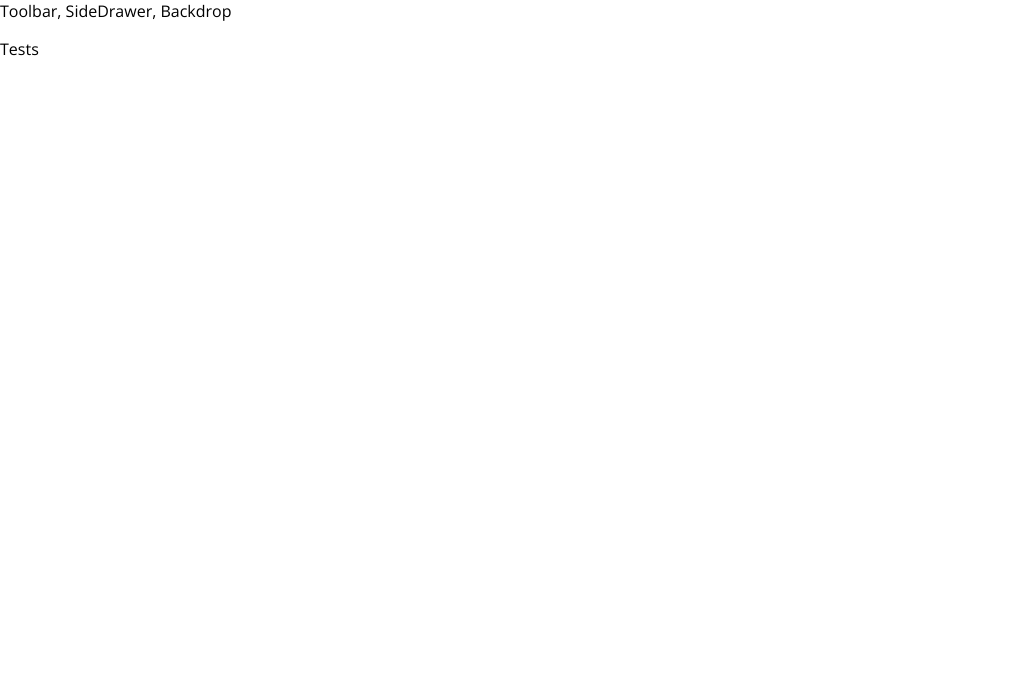
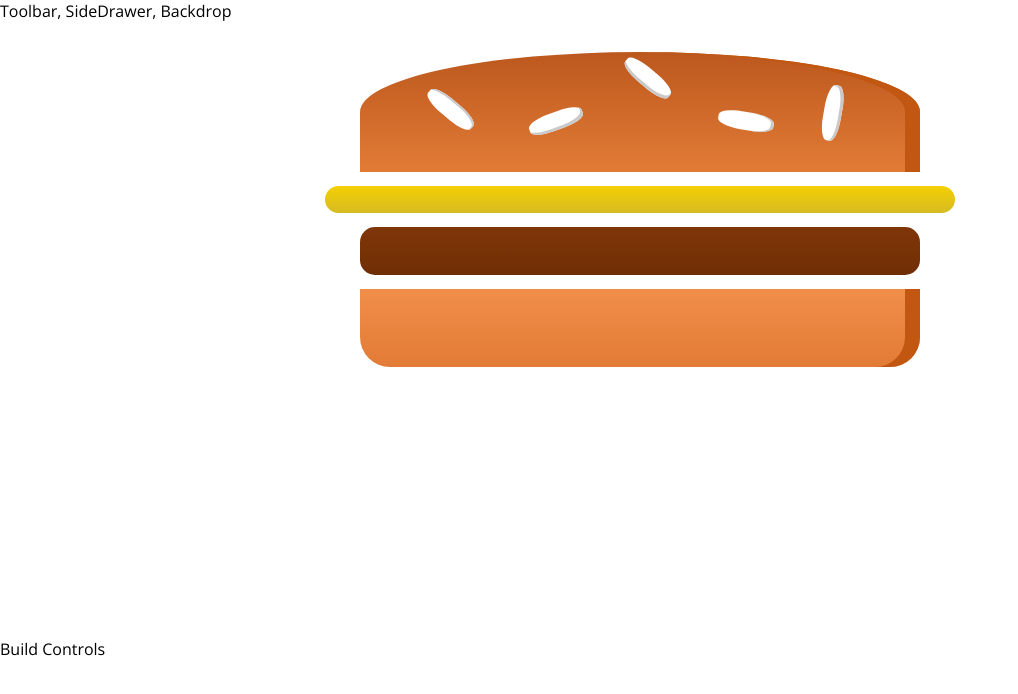
Before and after one commit to tuanna2122/burger-builder, a React app: page / in a window 1280 px wide. Shown: the top 694 px of the page, without its empty margins (0-1018 px from the left). Built offline with nearby package versions, Linux system fonts and the light colour scheme.

Commit message:
initial burger builder

```diff
--- a/package.json
+++ b/package.json
@@ -31,6 +31,7 @@
     "postcss-flexbugs-fixes": "3.2.0",
     "postcss-loader": "2.0.8",
     "promise": "8.0.1",
+    "prop-types": "^15.7.2",
     "raf": "3.4.0",
     "react": "^17.0.1",
     "react-dev-utils": "^5.0.2",
--- a/src/App.js
+++ b/src/App.js
@@ -1,13 +1,14 @@
 import React, { Component } from 'react';
 
 import Layout from './components/Layout/Layout';
+import BurgerBuilder from './containers/BurgerBuilder/BurgerBuilder';
 
 class App extends Component {
   render() {
     return (
       <div>
         <Layout>
-          <p>Tests</p>
+          <BurgerBuilder />
         </Layout>
       </div>
     );
--- /dev/null
+++ b/src/components/Burger/Burger.css
@@ -0,0 +1,30 @@
+.Burger {
+    width: 100%;
+    margin: auto;
+    height: 250px;
+    overflow: scroll;
+    text-align: center;
+    font-weight: bold;
+    font-size: 1.2rem;
+}
+
+@media (min-width: 500px) and (min-height: 400px) {
+    .Burger {
+        width: 350px;
+        height: 300px;
+    }
+}
+
+@media (min-width: 500px) and (min-height: 401px) {
+    .Burger {
+        width: 450px;
+        height: 400px;
+    }
+}
+
+@media (min-width: 1000px) and (min-height: 700px) {
+    .Burger {
+        width: 700px;
+        height: 600px;
+    }
+}
--- /dev/null
+++ b/src/components/Burger/Burger.js
@@ -0,0 +1,17 @@
+import React from 'react';
+
+import classes from './Burger.css';
+import BurgerIngredient from './BurgerIngredient/BurgerIngredient';
+
+const burger = (props) => {
+    return (
+        <div className={classes.Burger}>
+            <BurgerIngredient type="bread-top" />
+            <BurgerIngredient type="cheese" />
+            <BurgerIngredient type="meat" />
+            <BurgerIngredient type="bread-bottom" />
+        </div>
+    );
+};
+
+export default burger;
--- /dev/null
+++ b/src/components/Burger/BurgerIngredient/BurgerIngredient.css
@@ -0,0 +1,113 @@
+.BreadBottom {
+    height: 13%;
+    width: 80%;
+    background: linear-gradient(#F08E4A, #e27b36);
+    border-radius: 0 0 30px 30px;
+    box-shadow: inset -15px 0 #c15711;
+    margin: 2% auto;
+}
+
+.BreadTop {
+    height: 20%;
+    width: 80%;
+    background: linear-gradient(#bc581e, #e27b36);
+    border-radius: 50% 50% 0 0;
+    box-shadow: inset -15px 0 #c15711;
+    margin: 2% auto;
+    position: relative;
+}
+
+.Seeds1 {
+    width: 10%;
+    height: 15%;
+    position: absolute;
+    background-color: white;
+    left: 30%;
+    top: 50%;
+    border-radius: 40%;
+    transform: rotate(-20deg);
+    box-shadow: inset -2px -3px #c9c9c9;
+}
+
+.Seeds1:after {
+    content: "";
+    width: 100%;
+    height: 100%;
+    position: absolute;
+    background-color: white;
+    left: -170%;
+    top: -260%;
+    border-radius: 40%;
+    transform: rotate(60deg);
+    box-shadow: inset -1px 2px #c9c9c9;
+  }
+
+.Seeds1:before {
+    content: "";
+    width: 100%;
+    height: 100%;
+    position: absolute;
+    background-color: white;
+    left: 180%;
+    top: -50%;
+    border-radius: 40%;
+    transform: rotate(60deg);
+    box-shadow: inset -1px -3px #c9c9c9;
+  }
+
+  .Seeds2 {
+    width: 10%;
+    height: 15%;
+    position: absolute;
+    background-color: white;
+    left: 64%;
+    top: 50%;
+    border-radius: 40%;
+    transform: rotate(10deg);
+    box-shadow: inset -3px 0 #c9c9c9;
+  }
+
+  .Seeds2:before {
+    content: "";
+    width: 100%;
+    height: 100%;
+    position: absolute;
+    background-color: white;
+    left: 150%;
+    top: -130%;
+    border-radius: 40%;
+    transform: rotate(90deg);
+    box-shadow: inset 1px 3px #c9c9c9;
+  }
+
+
+.Meat {
+    width: 80%;
+    height: 8%;
+    background: linear-gradient(#7f3608, #702e05);
+    margin: 2% auto;
+    border-radius: 15px;
+}
+
+.Cheese {
+    width: 90%;
+    height: 4.5%;
+    margin: 2% auto;
+    background: linear-gradient(#f4d004, #d6bb22);
+    border-radius: 20px;
+}
+
+.Salad {
+    width: 85%;
+    height: 7%;
+    margin: 2% auto;
+    background: linear-gradient(#228c1d, #91ce50);
+    border-radius: 20px;
+}
+
+.Bacon {
+    width: 80%;
+    height: 3%;
+    background: linear-gradient(#bf3813, #c45e38);
+    margin: 2% auto;
+}
--- /dev/null
+++ b/src/components/Burger/BurgerIngredient/BurgerIngredient.js
@@ -0,0 +1,47 @@
+import React, { Component } from 'react';
+import PropTypes from 'prop-types';
+
+import classes from './BurgerIngredient.css';
+
+class BurgerIngredient extends Component {
+    render() {
+        let ingredient = null;
+
+        switch (this.props.type) {
+            case ('bread-bottom'):
+                ingredient = <div className={classes.BreadBottom}></div>;
+                break;
+            case ('bread-top'):
+                ingredient = (
+                    <div className={classes.BreadTop}>
+                        <div className={classes.Seeds1}></div>
+                        <div className={classes.Seeds2}></div>
+                        <div></div>
+                    </div>
+                );
+                break;
+            case ('meat'):
+                ingredient = <div className={classes.Meat}></div>;
+                break;
+            case ('cheese'):
+                ingredient = <div className={classes.Cheese}></div>;
+                break;
+            case ('salad'):
+                ingredient = <div className={classes.Salad}></div>;
+                break;
+            case ('bacon'):
+                ingredient = <div className={classes.Bacon}></div>;
+                break;
+            default:
+                ingredient = null;
+        }
+
+        return ingredient;
+    };
+};
+
+BurgerIngredient.propTypes = {
+    type: PropTypes.string.isRequired
+};
+
+export default BurgerIngredient;
--- /dev/null
+++ b/src/components/Layout/Layout.css
@@ -0,0 +1,3 @@
+.Content {
+    margin-top: 16px;
+}
--- a/src/components/Layout/Layout.js
+++ b/src/components/Layout/Layout.js
@@ -1,11 +1,12 @@
 import React from 'react';
 
 import Auxiliary from '../../hoc/Auxiliary';
+import classes from './Layout.css';
 
 const layout = (props) => (
     <Auxiliary>
         <div>Toolbar, SideDrawer, Backdrop</div>
-        <main>
+        <main className={classes.Content}>
             {props.children}
         </main>
     </Auxiliary>
--- /dev/null
+++ b/src/containers/BurgerBuilder/BurgerBuilder.js
@@ -0,0 +1,17 @@
+import React, { Component } from 'react';
+
+import Auxiliary from '../../hoc/Auxiliary';
+import Burger from '../../components/Burger/Burger';
+
+class BurgerBuilder extends Component {
+    render() {
+        return (
+            <Auxiliary>
+                <Burger />
+                <div>Build Controls</div>
+            </Auxiliary>
+        );
+    };
+}
+
+export default BurgerBuilder;
```
Also changed, not shown: 1 other file (tests, documents, lock files or other folders).
